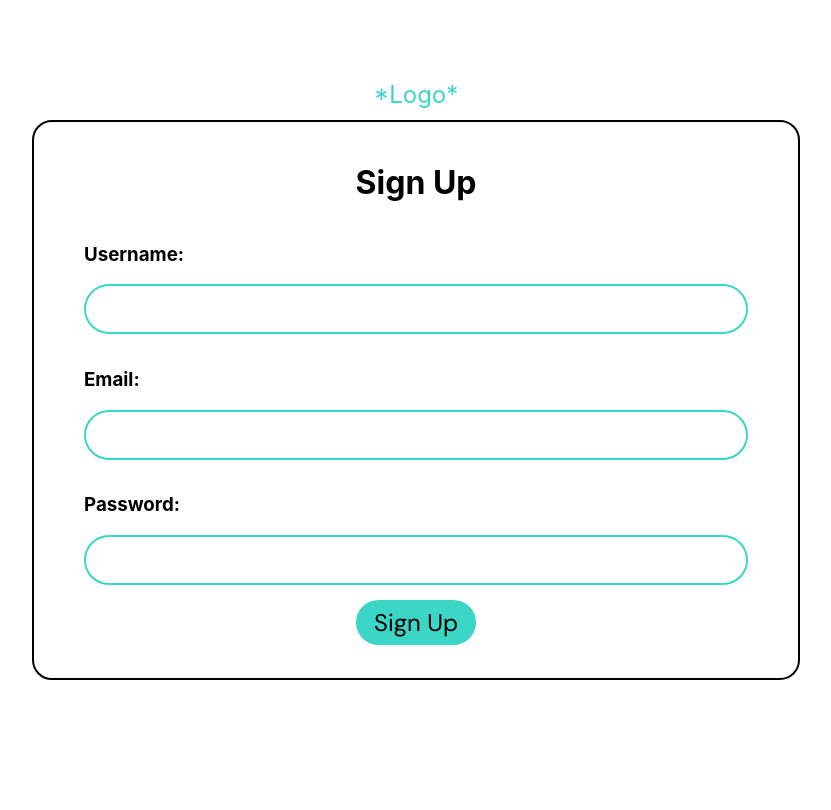
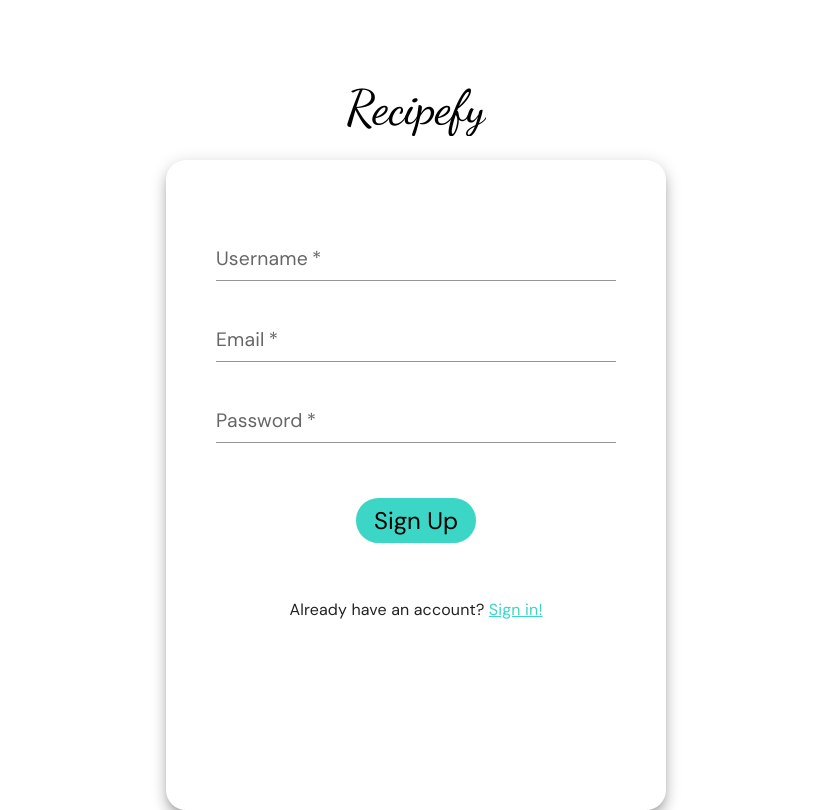
Before and after one commit to vardanyanzaven/recipefy-mern, a React (Create React App) app in the folder client/: page /sign-up in a window 1280 px wide. Shown: the whole page, without its empty margins (224-1055 px from the left). Built offline with nearby package versions, Linux system fonts and the light colour scheme.

Commit message:
Changed Sign In and Sign Up input designs

```diff
--- a/client/src/App.tsx
+++ b/client/src/App.tsx
@@ -1,27 +1,25 @@
-import React from "react";
+import React, { useState } from "react";
 import { Routes, Route, Outlet } from "react-router-dom";
 import Header from "./components/header/Header";
 import SignIn from "./components/auth-forms/forms/SignInForm";
 import SignUp from "./components/auth-forms/forms/SignUpForm";
+import RecipesPage from "./pages/RecipesPage";
+import AboutPage from "./pages/AboutPage";
+import LibraryPage from "./pages/LibraryPage";
 
 function App() {
+  const [activePage, setActivePage] = useState("");
+  console.log(activePage);
+
   return (
     <>
       <Routes>
-        <Route path="/" element={<Header />}>
-          <Route
-            path="recipes"
-            element={
-              <>
-                <p>Recipes page here</p>
-              </>
-            }
-          />
-          <Route path="about" element={<p>About page here</p>} />
+        <Route path="/" element={<Header activePage={activePage} />}>
+          <Route path="recipes" element={<RecipesPage setActivePage={setActivePage}/>} />
+          <Route path="about" element={<AboutPage setActivePage={setActivePage}/>} />
           <Route
             path="library"
-            element={<p>Saved recipes and answers page here</p>}
-          />
+            element={<LibraryPage setActivePage={setActivePage}/>} />
         </Route>
         <Route path="sign-in" element={<SignIn />} />
         <Route path="sign-up" element={<SignUp />} />
--- a/client/src/components/auth-forms/auth.styles.ts
+++ b/client/src/components/auth-forms/auth.styles.ts
@@ -1,44 +1,27 @@
+import { Paper, TextField } from "@mui/material";
 import styled from "styled-components";
 
-const AuthContainer = styled.div`
-  display: flex;
-  flex-direction: column;
-  align-items: center;
-  position: absolute;
-  top: 50%;
-  left: 50%;
-  transform: translate(-50%, -50%);
-  width: 60%;
-  height: 70%;
-  padding: 20px 50px;
-  border: 2px solid black;
-  border-radius: 20px;
-`;
+const StyledTextField = styled(TextField)(({ theme }) => ({
+    width: "100%",
+    fontFamily: "DM Sans",
+    fontSize: "1.1em",
+    '& label.Mui-focused': {
+      color: "#3bd6c6",
+    },
+    '& .MuiInput-underline:after': {
+      borderBottomColor: "#3bd6c6",
+    },
+    '& .MuiInputLabel-root': {
+      fontFamily: "DM Sans",
+      fontSize: "1.1em",
+      '&.Mui-focused': {
+        fontSize: "1.1em",
+      },
+    },
+    '& .MuiInputBase-input': {
+      fontFamily: "DM Sans",
+      padding: "7px 5px 10px 5px",
+    },
+   }));
 
-const FormContainer = styled.form`
-    display: flex;
-    flex-direction: column;
-    align-items: center;
-    width: 100%;
-    row-gap: 15px;
-`;
-
-const AuthInput = styled.input`
-    height: 50px;
-    width: 100%;
-    caret-color: #3bd6c6;
-    border-radius: 25px;
-    border: 2px solid #3bd6c6;
-    padding-left: 20px;
-    font-size: 15px;
-
-    &:focus {
-        outline: none;
-    }
-`;
-
-const InputCont = styled.div`
-    width: 100%
-`;
-
-export { AuthContainer, FormContainer, AuthInput, InputCont };
+export {StyledTextField};
--- a/client/src/components/auth-forms/forms/SignInForm.tsx
+++ b/client/src/components/auth-forms/forms/SignInForm.tsx
@@ -1,11 +1,5 @@
 import React, { useState } from "react";
-import { useNavigate } from "react-router-dom";
-import {
-  AuthContainer,
-  AuthInput,
-  FormContainer,
-  InputCont,
-} from "../auth.styles";
+import { Link, useNavigate } from "react-router-dom";
 import Logo from "../../logo/Logo";
 import Button, { BUTTON_TYPES } from "../../button/Button";
 import { handleAuthSubmit } from "../../../utils/helpers/auth.helper";
@@ -13,6 +7,8 @@ import { SignInData } from "../../../utils/validation/auth.schema";
 import { useAppDispatch } from "../../../redux/hooks.redux";
 import { setUser } from "../../../redux/redux-slices/user.slice";
 import { UserData } from "../../header-user/HeaderUser";
+import { StyledTextField } from "../auth.styles";
+import { Box, Paper, Typography } from "@mui/material";
 
 const defaultFormFields: SignInData = {
   email: "",
@@ -51,32 +47,66 @@ const SignIn = () => {
   };
 
   return (
-    <div
-      style={{
+    <Box
+      sx={{
         display: "flex",
         flexDirection: "column",
+        rowGap: 3,
         alignItems: "center",
         paddingTop: "80px",
       }}
     >
-      <Logo />
-      <AuthContainer>
-        <h1>Sign In</h1>
-        <FormContainer onSubmit={handleSignIn}>
-          <InputCont>
-            <h3>Email:</h3>
-            <AuthInput name="email" onChange={handleChange} />
-          </InputCont>
-          <InputCont>
-            <h3>Password:</h3>
-            <AuthInput name="password" onChange={handleChange} />
-          </InputCont>
-          <Button buttonType={BUTTON_TYPES.secondary} type="submit">
+      <Logo variant="h3" />
+      <Paper
+        elevation={9}
+        sx={{
+          width: "500px",
+          height: "650px",
+          padding: "70px 50px",
+          borderRadius: 5,
+        }}
+      >
+        <form
+          style={{
+            display: "flex",
+            flexDirection: "column",
+            alignItems: "center",
+            rowGap: 25,
+          }}
+          onSubmit={handleSignIn}
+        >
+          <StyledTextField
+            required
+            id="email-input"
+            label="Email"
+            type="text"
+            variant="standard"
+            onChange={handleChange}
+          />
+          <StyledTextField
+            required
+            id="password-input"
+            label="Password"
+            type="password"
+            variant="standard"
+            onChange={handleChange}
+          />
+          <Button
+            style={{ margin: "40px 0" }}
+            buttonType={BUTTON_TYPES.secondary}
+            type="submit"
+          >
             Sign In
           </Button>
-        </FormContainer>
-      </AuthContainer>
-    </div>
+          <Typography style={{ fontFamily: "DM Sans" }}>
+            Don't have an account yet?{" "}
+            <Link style={{ color: "#3bd6c6" }} to="/sign-up">
+              Sign Up!
+            </Link>
+          </Typography>
+        </form>
+      </Paper>
+    </Box>
   );
 };
 
--- a/client/src/components/auth-forms/forms/SignUpForm.tsx
+++ b/client/src/components/auth-forms/forms/SignUpForm.tsx
@@ -1,12 +1,6 @@
 import React, { useState } from "react";
-import { useNavigate } from "react-router-dom";
+import { Link, useNavigate } from "react-router-dom";
 
-import {
-  AuthContainer,
-  AuthInput,
-  FormContainer,
-  InputCont,
-} from "../auth.styles";
 import Logo from "../../logo/Logo";
 import Button, { BUTTON_TYPES } from "../../button/Button";
 import { SignUpData } from "../../../utils/validation/auth.schema";
@@ -14,6 +8,8 @@ import { useAppDispatch } from "../../../redux/hooks.redux";
 import { setUser } from "../../../redux/redux-slices/user.slice";
 import { UserData } from "../../header-user/HeaderUser";
 import { handleAuthSubmit } from "../../../utils/helpers/auth.helper";
+import { Box, Paper, Typography } from "@mui/material";
+import { StyledTextField } from "../auth.styles";
 
 const defaultFormFields: SignUpData = {
   username: "",
@@ -53,48 +49,74 @@ const SignUp = () => {
   };
 
   return (
-    <div
+    <Box
+      sx={{
+        display: "flex",
+        flexDirection: "column",
+        rowGap: 3,
+        alignItems: "center",
+        paddingTop: "80px",
+      }}
+    >
+      <Logo variant="h3" />
+      <Paper
+        elevation={9}
+        sx={{
+          width: "500px",
+          height: "650px",
+          padding: "65px 50px",
+          borderRadius: 5,
+        }}
+      >
+        <form
           style={{
             display: "flex",
             flexDirection: "column",
             alignItems: "center",
-        paddingTop: "80px",
+            rowGap: 25,
           }}
+          onSubmit={handleSignUp}
         >
-      <Logo />
-      <AuthContainer>
-        <h1>Sign Up</h1>
-        <FormContainer onSubmit={handleSignUp}>
-          <InputCont>
-            <h3>Username:</h3>
-            <AuthInput
-              name="username"
-              value={formFields.username}
+          <StyledTextField
+            required
+            id="username-input"
+            label="Username"
+            type="text"
+            variant="standard"
             onChange={handleChange}
           />
-          </InputCont>
-          <InputCont>
-            <h3>Email:</h3>
-            <AuthInput
-              name="email"
-              value={formFields.email}
+          <StyledTextField
+            required
+            id="email-input"
+            label="Email"
+            type="text"
+            variant="standard"
             onChange={handleChange}
           />
-          </InputCont>
-          <InputCont>
-            <h3>Password:</h3>
-            <AuthInput
-              name="password"
-              value={formFields.password}
+          <StyledTextField
+            required
+            id="password-input"
+            label="Password"
+            type="password"
+            variant="standard"
             onChange={handleChange}
           />
-          </InputCont>
-          <Button buttonType={BUTTON_TYPES.secondary} type="submit">
+          <Button
+            style={{ margin: "30px 0" }}
+            buttonType={BUTTON_TYPES.secondary}
+            type="submit"
+          >
             Sign Up
           </Button>
-        </FormContainer>
-      </AuthContainer>
-    </div>
+          <Typography style={{ fontFamily: "DM Sans" }}>
+            Already have an account?{" "}
+            <Link style={{ color: "#3bd6c6" }} to="/sign-in">
+              Sign in!
+            </Link>
+          </Typography>
+        </form>
+      </Paper>
+    </Box>
   );
 };
 
--- a/client/src/components/header/Header.styles.ts
+++ b/client/src/components/header/Header.styles.ts
@@ -18,7 +18,7 @@ const HeaderLink = styled(Typography)`
   &::after {
     content: "";
     position: absolute;
-    bottom: 0;
+    bottom: 0.1em;
     left: 0;
     width: 100%;
     height: 0.1em;
@@ -32,12 +32,10 @@ const HeaderLink = styled(Typography)`
   &:focus::after {
     transform: translate3d(0, 0, 0);
   }
+
+  &.active-page-link::after {
+    transform: translate3d(0, 0, 0);
+  }
 `;
 
-const Logo = styled(Typography)`
-  color: black;
-  text-decoration: none;
-  transition: all 0.1s;
-`;
-
-export { HeaderLink, Logo, HeaderCont };
+export { HeaderLink, HeaderCont };
--- a/client/src/components/logo/Logo.styles.ts
+++ b/client/src/components/logo/Logo.styles.ts
@@ -1,10 +1,12 @@
 import styled from "styled-components";
 import { Link } from "react-router-dom";
+import { Typography } from "@mui/material";
 
-const LogoLink = styled(Link)`
-  color: #3bd6c6;
-  font-size: 1.5rem;
+const StyledLogo = styled(Typography)`
+  color: black;
+  display: block;
   text-decoration: none;
+  transition: all 0.1s;
 `;
 
-export {LogoLink};
+export {StyledLogo};
--- a/client/src/components/logo/Logo.tsx
+++ b/client/src/components/logo/Logo.tsx
@@ -1,11 +1,40 @@
 import React from "react";
-import { LogoLink } from "./Logo.styles";
+import { StyledLogo } from "./Logo.styles";
 
-const Logo = () => {
+type LogoProps = {
+  variant:
+    | "button"
+    | "caption"
+    | "h1"
+    | "h2"
+    | "h3"
+    | "h4"
+    | "h5"
+    | "h6"
+    | "inherit"
+    | "body2"
+    | "body1"
+    | "subtitle1"
+    | "subtitle2"
+    | "overline"
+    | undefined;
+};
+
+const Logo = ({ variant }: LogoProps) => {
   return (
-    <div>
-      <LogoLink to="/">*Logo*</LogoLink>
-    </div>
+    <StyledLogo
+      variant={variant}
+      noWrap
+      component="a"
+      href="/"
+      sx={{
+        fontFamily: "Dancing Script",
+        textDecoration: "none",
+        fontWeight: 500,
+      }}
+    >
+      Recipefy
+    </StyledLogo>
   );
 };
 
--- /dev/null
+++ b/client/src/pages/AboutPage.tsx
@@ -0,0 +1,14 @@
+import React, { useEffect } from "react";
+
+const AboutPage = ({
+  setActivePage,
+}: {
+  setActivePage: React.Dispatch<React.SetStateAction<string>>;
+}) => {
+  useEffect(() => {
+    setActivePage("about");
+  }, []);
+  return <div>AboutPage</div>;
+};
+
+export default AboutPage;
--- /dev/null
+++ b/client/src/pages/LibraryPage.tsx
@@ -0,0 +1,14 @@
+import React, { useEffect } from "react";
+
+const LibraryPage = ({
+  setActivePage,
+}: {
+  setActivePage: React.Dispatch<React.SetStateAction<string>>;
+}) => {
+  useEffect(() => {
+    setActivePage("library");
+  }, []);
+  return <div>LibraryPage</div>;
+};
+
+export default LibraryPage;
--- /dev/null
+++ b/client/src/pages/RecipesPage.tsx
@@ -0,0 +1,14 @@
+import React, { useEffect } from "react";
+
+const RecipesPage = ({
+  setActivePage,
+}: {
+  setActivePage: React.Dispatch<React.SetStateAction<string>>;
+}) => {
+  useEffect(() => {
+    setActivePage("recipes");
+  }, []);
+  return <div>RecipesPage</div>;
+};
+
+export default RecipesPage;
```
Also changed, not shown: client/src/components/header/Header.tsx (+11 -39 lines). Lines whose indentation alone changed are shown as unchanged.
